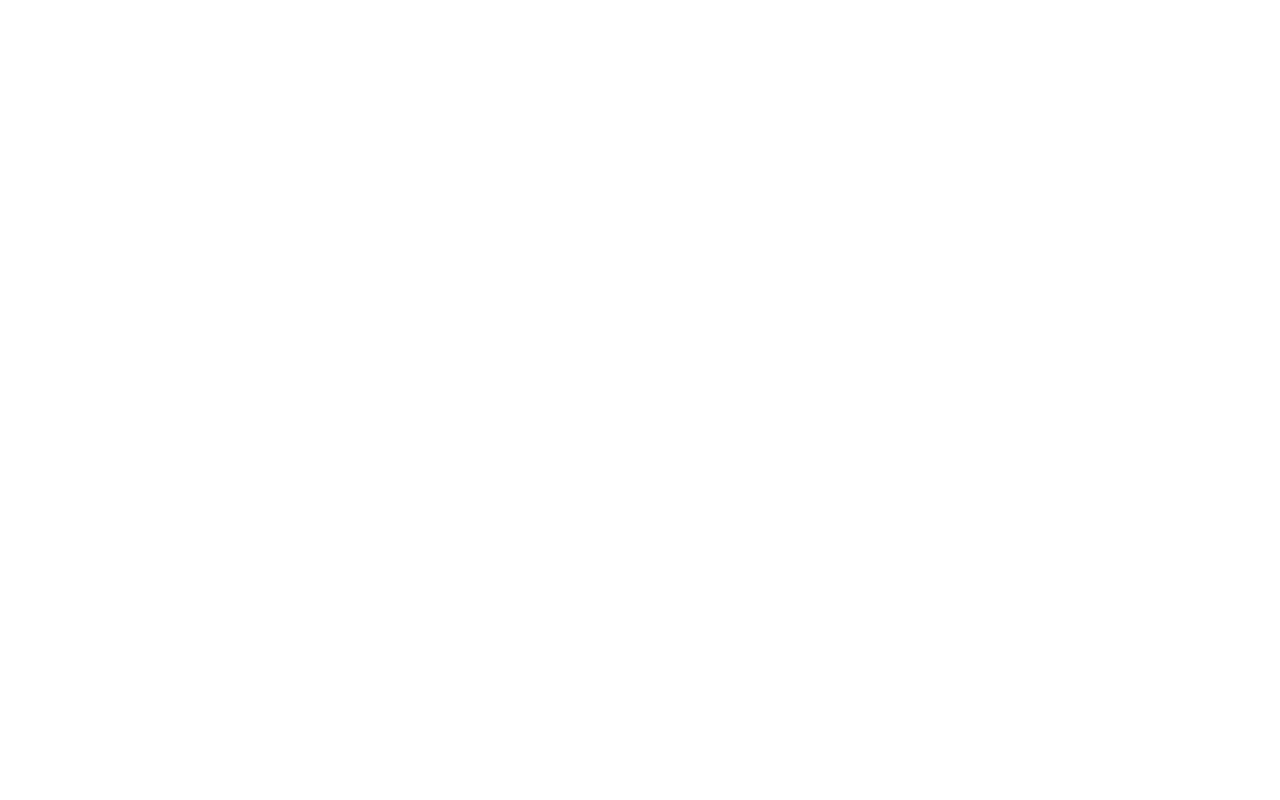
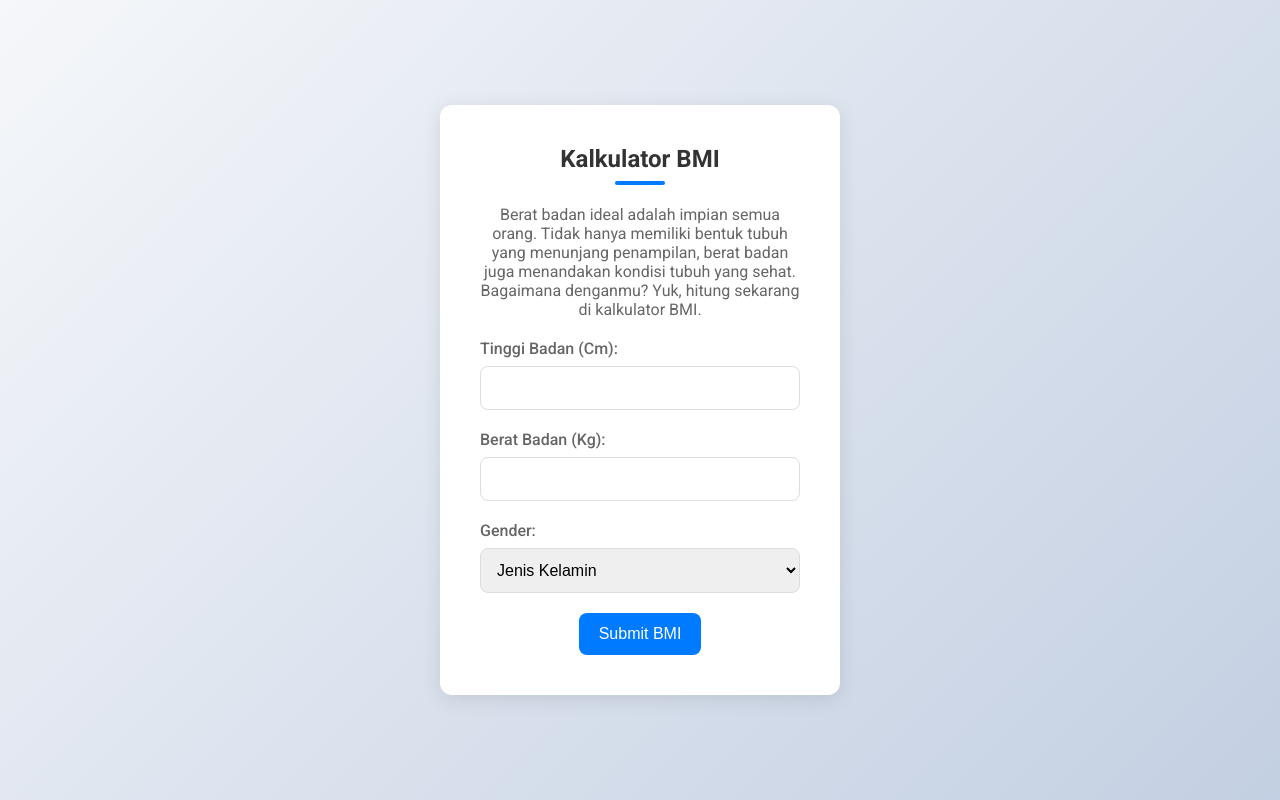
Before and after one commit to revou-fundamental-course/8-jul-24-Rianfadila13, a plain HTML site: page index.html in a window 1280 px wide. Drawn offline with Linux system fonts and the light colour scheme.

Commit message:
first commit

```diff
--- /dev/null
+++ b/css/style.css
@@ -0,0 +1,152 @@
+/* Reset default browser styles */
+* {
+  margin: 0;
+  padding: 0;
+  box-sizing: border-box;
+}
+
+body {
+  font-family: "Roboto", sans-serif;
+  background: linear-gradient(135deg, #f5f7fa, #c3cfe2);
+  display: flex;
+  justify-content: center;
+  align-items: center;
+  height: 100vh;
+}
+
+.wrapper {
+  display: flex;
+  gap: 20px;
+  align-items: flex-start;
+}
+
+.container {
+  background-color: #fff;
+  padding: 40px;
+  border-radius: 12px;
+  box-shadow: 0 4px 20px rgba(0, 0, 0, 0.1);
+  max-width: 400px;
+  width: 100%;
+  text-align: center;
+  transition: transform 0.3s, box-shadow 0.3s;
+}
+
+.container:hover {
+  transform: translateY(-10px);
+  box-shadow: 0 8px 30px rgba(0, 0, 0, 0.2);
+}
+
+h1 {
+  color: #333;
+  margin-bottom: 20px;
+  font-size: 24px;
+  position: relative;
+  display: inline-block;
+}
+
+h1::after {
+  content: "";
+  width: 50px;
+  height: 4px;
+  background-color: #007bff;
+  display: block;
+  margin: 8px auto 0;
+  border-radius: 2px;
+}
+
+p {
+  color: #666;
+  margin-bottom: 20px;
+  font-size: 16px;
+}
+
+.input-group {
+  margin-bottom: 20px;
+  text-align: left;
+}
+
+label {
+  display: block;
+  margin-bottom: 8px;
+  color: #666;
+  font-weight: 500;
+}
+
+input,
+select {
+  width: 100%;
+  padding: 12px;
+  border: 1px solid #ddd;
+  border-radius: 8px;
+  font-size: 16px;
+  transition: border-color 0.3s;
+}
+
+input:focus,
+select:focus {
+  border-color: #007bff;
+  outline: none;
+}
+
+button {
+  background-color: #007bff;
+  color: #fff;
+  padding: 12px 20px;
+  border: none;
+  border-radius: 8px;
+  cursor: pointer;
+  font-size: 16px;
+  transition: background-color 0.3s, transform 0.3s;
+}
+
+button:hover {
+  background-color: #0056b3;
+  transform: translateY(-2px);
+}
+
+.result-card {
+  background-color: #fff;
+  padding: 20px;
+  border-radius: 12px;
+  box-shadow: 0 4px 20px rgba(0, 0, 0, 0.1);
+  max-width: 400px;
+  width: 100%;
+  text-align: center;
+  opacity: 0;
+  transform: translateX(20px);
+  transition: opacity 0.3s, transform 0.3s;
+}
+
+.result-card.show {
+  opacity: 1;
+  transform: translateX(0);
+}
+
+.hidden {
+  display: none;
+}
+
+#result {
+  font-size: 18px;
+  color: #333;
+}
+
+/* Animations */
+@keyframes fadeIn {
+  from {
+    opacity: 0;
+    transform: translateY(10px);
+  }
+  to {
+    opacity: 1;
+    transform: translateY(0);
+  }
+}
+
+.container,
+h1,
+.input-group,
+button,
+.result-card {
+  animation: fadeIn 0.5s ease-out;
+}
--- a/index.html
+++ b/index.html
@@ -1,13 +1,50 @@
 <!DOCTYPE html>
 <html lang="en">
+
 <head>
-
-    <meta charset="UTF-8">
-    <meta name="viewport" content="width=device-width, initial-scale=1.0">
-    <title>Document</title>
+  <meta charset="UTF-8" />
+  <meta name="viewport" content="width=device-width, initial-scale=1.0" />
+  <title>BMI Calculator</title>
+  <link rel="stylesheet" href="./css/style.css" />
+  <link href="https://fonts.googleapis.com/css2?family=Roboto:wght@400;500;700&display=swap" rel="stylesheet" />
 </head>
 
 <body>
+  <main class="wrapper">
+    <!-- Section for BMI Calculator Form -->
+    <section class="container" aria-labelledby="calculator-heading">
+      <h1 id="calculator-heading">Kalkulator BMI</h1>
+      <p>
+        Berat badan ideal adalah impian semua orang. Tidak hanya memiliki bentuk tubuh yang menunjang penampilan,
+        berat badan juga menandakan kondisi tubuh yang sehat. Bagaimana denganmu?
+        Yuk, hitung sekarang di kalkulator BMI.
+      </p>
+      <form id="bmi-form">
+        <div class="input-group">
+          <label for="height">Tinggi Badan (Cm):</label>
+          <input type="number" id="height" name="height" required />
+        </div>
+        <div class="input-group">
+          <label for="weight">Berat Badan (Kg):</label>
+          <input type="number" id="weight" name="weight" required />
+        </div>
+        <div class="input-group">
+          <label for="gender">Gender:</label>
+          <select id="gender" name="gender" required>
+            <option value="" disabled selected>Jenis Kelamin</option>
+            <option value="male">Pria</option>
+            <option value="female">Wanita</option>
+          </select>
+        </div>
+        <button type="button" onclick="calculateBMI()">Submit BMI</button>
+      </form>
+    </section>
+    <!-- Section for BMI Result -->
+    <aside id="result-card" class="result-card hidden" aria-live="polite">
+      <div id="result"></div>
+    </aside>
+  </main>
+  <script src="./js/script.js"></script>
+</body>
 
-</body>
 </html>
--- /dev/null
+++ b/js/script.js
@@ -0,0 +1,38 @@
+// Function to calculate BMI
+function calculateBMI() {
+  // Get the height, weight, and gender values from the form
+  const height = parseFloat(document.getElementById("height").value) / 100;
+  const weight = parseFloat(document.getElementById("weight").value);
+  const gender = document.getElementById("gender").value;
+
+  // Check if all input fields are filled
+  if (!height || !weight || !gender) {
+    alert("Tolong Diisi Secara Lengkap.");
+    return;
+  }
+
+  // Calculate the BMI
+  const bmi = (weight / (height * height)).toFixed(2);
+
+  // Prepare the result text based on the BMI value
+  let resultText = `BMI Kamu adalah ${bmi}. `;
+
+  if (bmi < 18.5) {
+    resultText += "Kamu kekurangan berat badan.";
+  } else if (bmi >= 18.5 && bmi <= 24.9) {
+    resultText += "Kamu mempunyai berat badan yang normal.";
+  } else if (bmi >= 25 && bmi <= 29.9) {
+    resultText += "Berat badan kamu berlebih.";
+  } else {
+    resultText += "Kamu Obesitas.";
+  }
+
+  // Get the result div and update the text
+  const resultDiv = document.getElementById("result");
+  resultDiv.innerText = resultText;
+
+  // Show the result card
+  const resultCard = document.getElementById("result-card");
+  resultCard.classList.remove("hidden");
+  resultCard.classList.add("show");
+}
```
